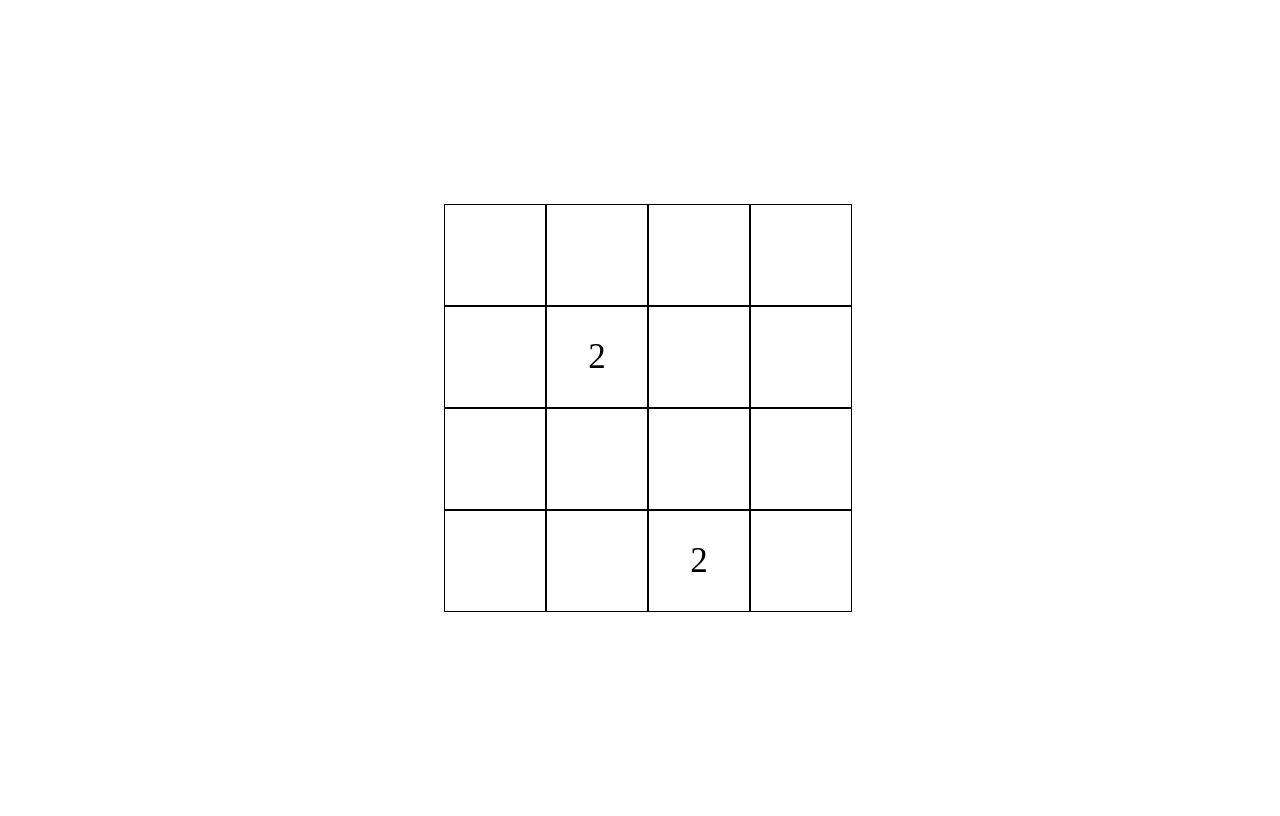
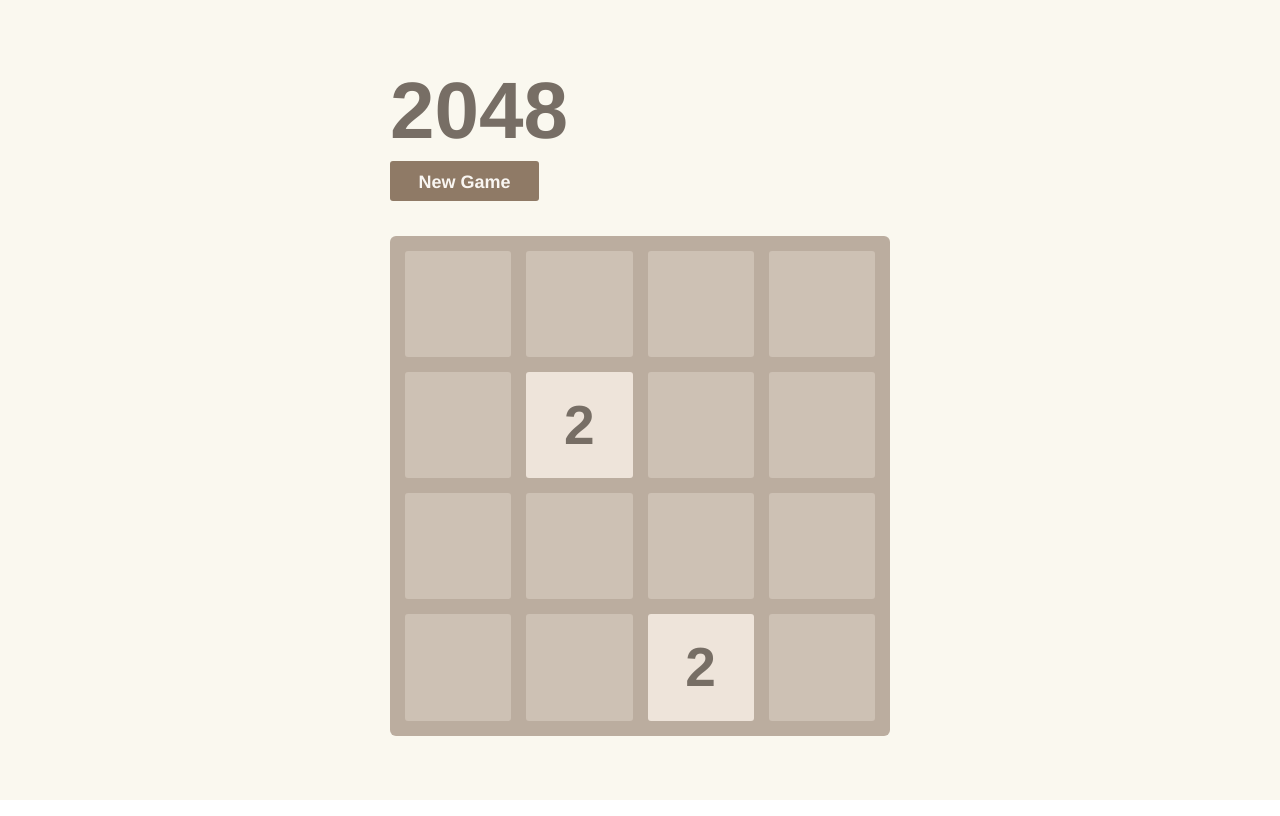
Before and after one commit to EithanHollander/2048Exercise, a React (Create React App) app: page / in a window 1280 px wide. Built offline with nearby package versions, Linux system fonts and the light colour scheme.

Commit message:
Style - added styles to website, Logic - added New Game button

```diff
--- a/public/index.html
+++ b/public/index.html
@@ -24,7 +24,7 @@
       work correctly both with client-side routing and a non-root public URL.
       Learn how to configure a non-root public URL by running `npm run build`.
     -->
-    <title>React App</title>
+    <title>Mixtiles 2048</title>
   </head>
   <body>
     <noscript>You need to enable JavaScript to run this app.</noscript>
--- a/src/App.css
+++ b/src/App.css
@@ -1,38 +1,4 @@
-.App {
-  text-align: center;
+body {
+    margin: 0;
+    display: block;
 }
-
-.App-logo {
-  height: 40vmin;
-  pointer-events: none;
-}
-
-@media (prefers-reduced-motion: no-preference) {
-  .App-logo {
-    animation: App-logo-spin infinite 20s linear;
-  }
-}
-
-.App-header {
-  background-color: #282c34;
-  min-height: 100vh;
-  display: flex;
-  flex-direction: column;
-  align-items: center;
-  justify-content: center;
-  font-size: calc(10px + 2vmin);
-  color: white;
-}
-
-.App-link {
-  color: #61dafb;
-}
-
-@keyframes App-logo-spin {
-  from {
-    transform: rotate(0deg);
-  }
-  to {
-    transform: rotate(360deg);
-  }
-}
--- a/src/App.tsx
+++ b/src/App.tsx
@@ -1,6 +1,8 @@
+import "./App.css";
 import React from "react";
 import Matrix from "./components/Matrix";
 import styled from "styled-components";
+import RestartButton from "./components/RestartButton";
 
 const Container = styled.div`
   display: flex;
@@ -9,12 +11,40 @@
   justify-content: center;
   height: 100vh;
   width: 100vw;
+  color: #776e65;
+  font-family: "Clear Sans", "Helvetica Neue", Arial, sans-serif;
+  background: #faf8ef;
+`;
+
+const InnerContainer = styled.div`
+  display: flex;
+  flex-direction: column;
+  justify-content: start;
+  align-items: left;
+`;
+
+const Title = styled.h1`
+  font-size: 80px;
+  font-weight: bold;
+  margin: 0;
+`;
+
+const StyledRestartButton = styled(RestartButton)`
+  margin-top: 4px;
+`;
+
+const StyledMatrix = styled(Matrix)`
+  margin-top: 35px;
 `;
 
 function App() {
   return (
     <Container>
-      <Matrix />
+      <InnerContainer>
+        <Title>2048</Title>
+        <StyledRestartButton />
+        <StyledMatrix />
+      </InnerContainer>
     </Container>
   );
 }
--- /dev/null
+++ b/src/components/Matrix.css
@@ -0,0 +1,67 @@
+.cell {
+  font-size: 55px;
+  background: rgba(238, 228, 218, 0.35);
+}
+.cell-2 {
+  color: #776e65;
+  background: #eee4da;
+  box-shadow: 0 0 30px 10px rgba(243, 215, 116, 0),
+    inset 0 0 0 1px rgba(255, 255, 255, 0);
+}
+.cell-4 {
+  color: #776e65;
+  background: #eee1c9;
+  box-shadow: 0 0 30px 10px rgba(243, 215, 116, 0),
+    inset 0 0 0 1px rgba(255, 255, 255, 0);
+}
+.cell-8 {
+  color: #f9f6f2;
+  background: #f3b27a;
+}
+.cell-16 {
+  color: #f9f6f2;
+  background: #f69664;
+}
+.cell-32 {
+  color: #f9f6f2;
+  background: #f77c5f;
+}
+.cell-64 {
+  color: #f9f6f2;
+  background: #f75f3b;
+}
+.cell-128 {
+  color: #f9f6f2;
+  background: #edd073;
+  box-shadow: 0 0 30px 10px rgba(243, 215, 116, 0.238095),
+    inset 0 0 0 1px rgba(255, 255, 255, 0.142857);
+  font-size: 45px;
+}
+.cell-256 {
+  color: #f9f6f2;
+  background: #edcc62;
+  box-shadow: 0 0 30px 10px rgba(243, 215, 116, 0.31746),
+    inset 0 0 0 1px rgba(255, 255, 255, 0.190476);
+  font-size: 45px;
+}
+.cell-512 {
+  color: #f9f6f2;
+  background: #edc950;
+  box-shadow: 0 0 30px 10px rgba(243, 215, 116, 0.396825),
+    inset 0 0 0 1px rgba(255, 255, 255, 0.238095);
+  font-size: 45px;
+}
+.cell-1024 {
+  color: #f9f6f2;
+  background: #edc53f;
+  box-shadow: 0 0 30px 10px rgba(243, 215, 116, 0.47619),
+    inset 0 0 0 1px rgba(255, 255, 255, 0.285714);
+  font-size: 35px;
+}
+.cell-2048 {
+  color: #f9f6f2;
+  background: #edc22e;
+  box-shadow: 0 0 30px 10px rgba(243, 215, 116, 0.555556),
+    inset 0 0 0 1px rgba(255, 255, 255, 0.333333);
+  font-size: 35px;
+}
--- a/src/components/Matrix.tsx
+++ b/src/components/Matrix.tsx
@@ -2,6 +2,7 @@
 import { observer } from "mobx-react-lite";
 import matrixStore from "../stores/MatrixStore";
 import styled from "styled-components";
+import "./Matrix.css";
 
 interface KeyboardEvent {
   key: string;
@@ -13,8 +14,15 @@
   flex-wrap: wrap;
   justify-content: center;
   align-items: center;
-  height: 410px;
-  width: 410px;
+  color: #776e65;
+  background: #bbad9f;
+  border-radius: 6px;
+  width: 500px;
+  height: 500px;
+
+  :last-child {
+    margin-bottom: 0px;
+  }
 `;
 
 const Row = styled.div`
@@ -22,19 +30,29 @@
   flex-direction: row;
   justify-content: center;
   align-items: center;
+  margin-bottom: 15px;
+
+  :last-child {
+    margin-right: 0px;
+  }
 `;
 
 const Cell = styled.div`
-  border: solid black 1px;
-  height: 100px;
-  width: 100px;
   display: flex;
   justify-content: center;
   align-items: center;
-  font-size: 35px;
+  width: 106.25px;
+  height: 106.25px;
+  border-radius: 3px;
+  font-weight: bold;
+  margin-right: 15px;
 `;
 
-const Matrix = observer(() => {
+type MatrixProps = {
+  className?: string;
+};
+
+const Matrix = observer((props: MatrixProps) => {
   useEffect(() => {
     matrixStore.init();
   }, []);
@@ -64,14 +82,16 @@
   }, []);
 
   return (
-    <Container>
+    <Container className={props.className}>
       {matrixStore.board.map((row, rowIndex) => {
         return (
           <Row key={rowIndex}>
             {row.map((cellValue, columnIndex) => {
               return (
-                <Cell key={columnIndex}>
-                  {cellValue === 0 ? null : cellValue}
+                <Cell className={"cell cell-" + cellValue} key={columnIndex}>
+                  {matrixStore.isCellEmpty(rowIndex, columnIndex)
+                    ? null
+                    : cellValue}
                 </Cell>
               );
             })}
--- /dev/null
+++ b/src/components/RestartButton.tsx
@@ -0,0 +1,34 @@
+import { styled } from "styled-components";
+import matrixStore from "../stores/MatrixStore";
+
+const Button = styled.a`
+  background: #8f7a66;
+  flex-shrink: 0;
+  border-radius: 3px;
+  padding: 0 20px;
+  color: #f9f6f2;
+  height: 40px;
+  font-size: 18px;
+  line-height: 42px;
+  font-weight: bold;
+  text-decoration: none;
+  cursor: pointer;
+  text-align: center;
+  width: 109px;
+`;
+
+type RestartButtonProps = {
+  className?: string;
+};
+const RestartButton = (props: RestartButtonProps) => {
+  const onClick = () => {
+    matrixStore.init();
+  };
+  return (
+    <Button className={props.className} onClick={onClick}>
+      New Game
+    </Button>
+  );
+};
+
+export default RestartButton;
```
